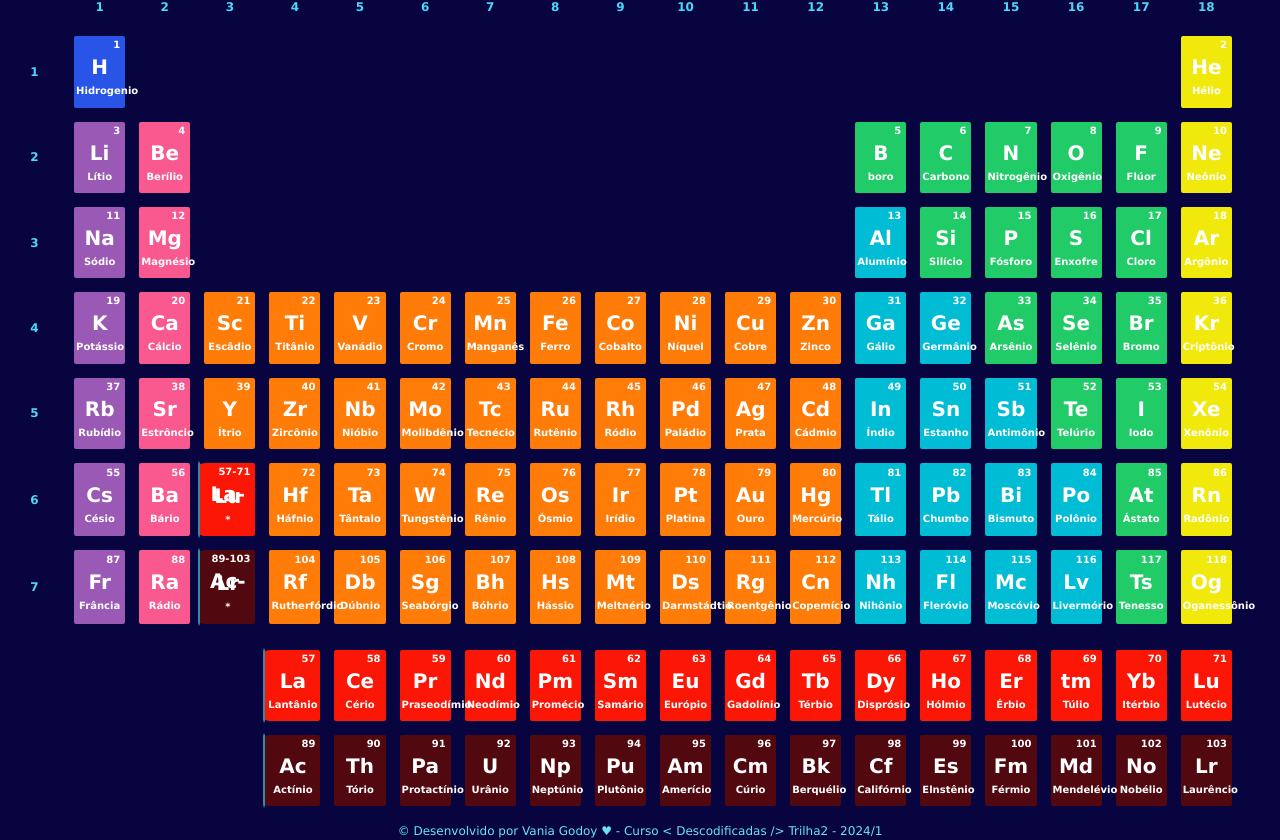
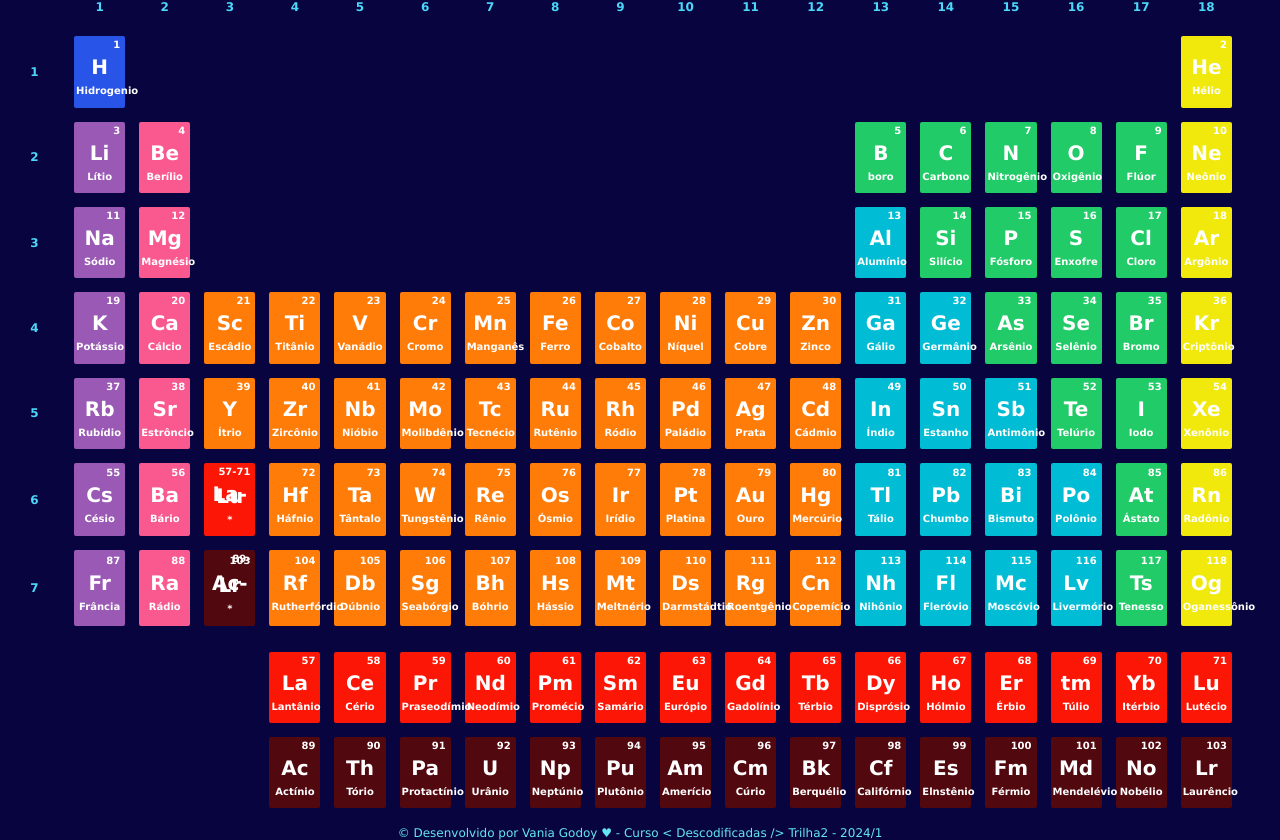
Before and after one commit to VaniaGodoy/tabelaPeriodica, a plain HTML site: page index.html in a window 1280 px wide. Shown: the part 70-910 px from the top of the page. Drawn offline with Linux system fonts and the light colour scheme.

Commit message:
ajustes no css

```diff
--- a/style.css
+++ b/style.css
@@ -157,7 +157,6 @@ td h4 {
 .vermelho1 {
     background-color: #fc1606;
     color: white;
-    border-left: 2px inset #48d2fb;
 }
 
 .vermelho1:hover {
@@ -176,7 +175,6 @@ td h4 {
 .vinho1 {
     background-color: #52080f;
     color: white;
-    border-left: 2px inset #48d2fb;
 }
 
 .vinho1:hover {
```
